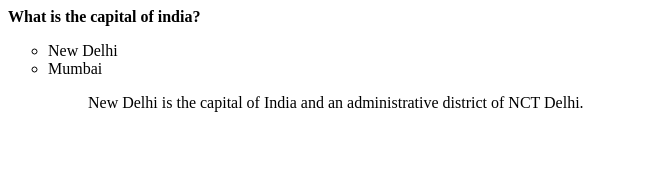
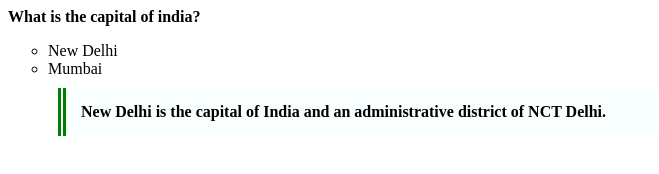
Before and after one commit to acciojob/trivia-SwapnilX95, a website: page main.html in a window 1280 px wide. Shown: the whole page, without its empty margins (0-659 px from the left). Drawn offline with Linux system fonts and the light colour scheme.

Commit message:
Update styles.css

```diff
--- a/styles.css
+++ b/styles.css
@@ -1,2 +1,12 @@
 
 /* Your CSS Code here. */
+#kl{
+background-color:  rgb(148, 186, 148);
+font-weight: bold;
+
+border-left: 8px double green;
+margin: 10px;
+padding:15px;
+max-width: 600px;
+background-color: #f8fffe ;
+}
```
